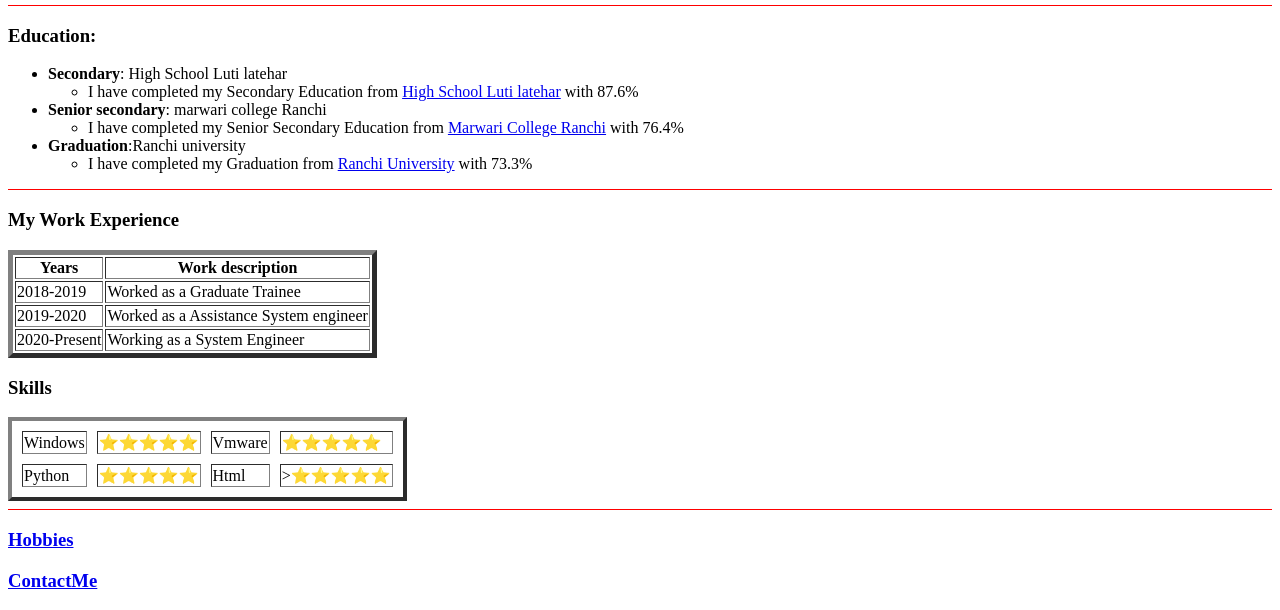
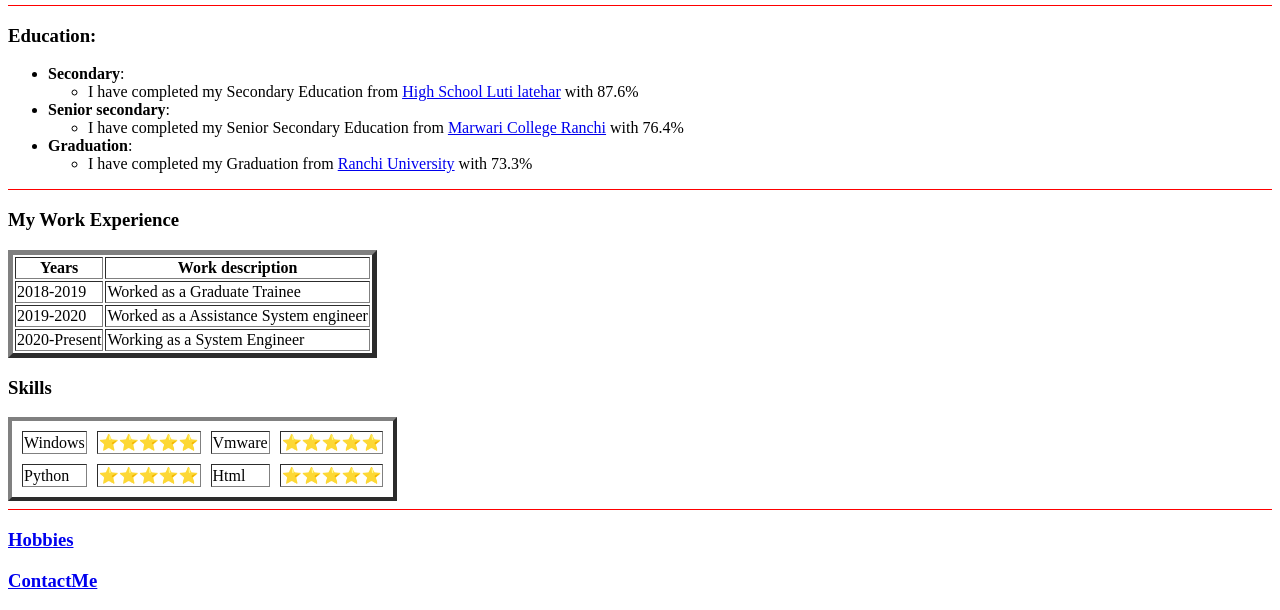
Before and after one commit to RajShivam007/CV, a plain HTML site: page index.html in a window 1280 px wide. Shown: the part 207-817 px from the top of the page. Drawn offline with Linux system fonts and the light colour scheme.

Commit message:
Update index.html

```diff
--- a/index.html
+++ b/index.html
@@ -20,15 +20,15 @@
   <hr size="1"color="red">
   <h3>Education:</h3>
   <ul>
-    <li><strong>Secondary</strong>: High School Luti latehar</li>
+    <li><strong>Secondary</strong>:</li>
     <ul>
       <li>I have completed my Secondary Education from <a href="https://vymaps.com/IN/High-School-Luti-Latehar-1672005086251027/">High School Luti latehar</a> with 87.6%</li>
     </ul>
-    <li><strong>Senior secondary</strong>: marwari college Ranchi</li>
+    <li><strong>Senior secondary</strong>:</li>
     <ul>
       <li>I have completed my Senior Secondary Education from <a href="http://www.marwaricollegeranchiinter.in/">Marwari College Ranchi</a>  with 76.4%</li>
     </ul>
-    <li><Strong>Graduation</Strong>:Ranchi university
+    <li><Strong>Graduation</Strong>:</li>
       <ul>
         <li>I have completed my Graduation from <a href="https://www.ranchiuniversity.ac.in/">Ranchi University</a>  with 73.3%</li>
       </ul>
@@ -71,7 +71,7 @@
         <td>Python</td>
         <td>⭐⭐⭐⭐⭐</td>
         <td>Html</td>
-        <td>>⭐⭐⭐⭐⭐</td>
+        <td>⭐⭐⭐⭐⭐</td>
       </tr>
     </table>
 
```
